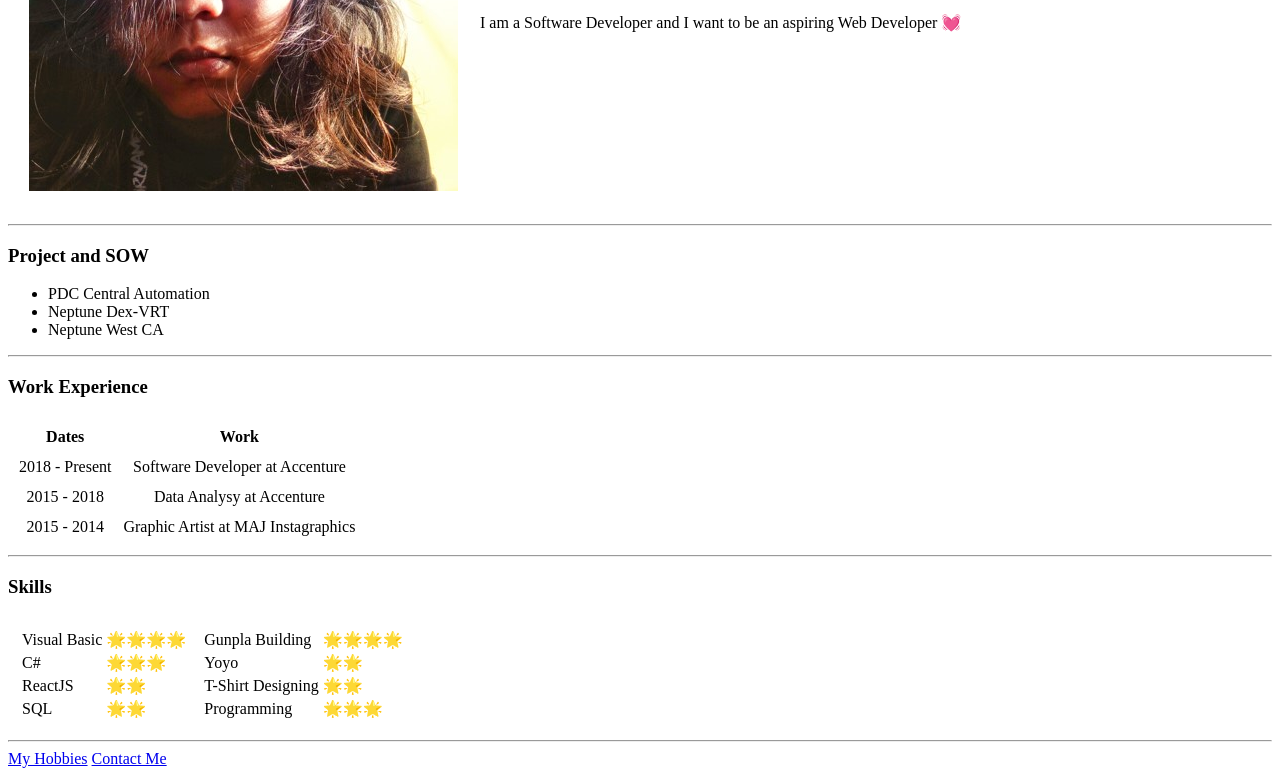
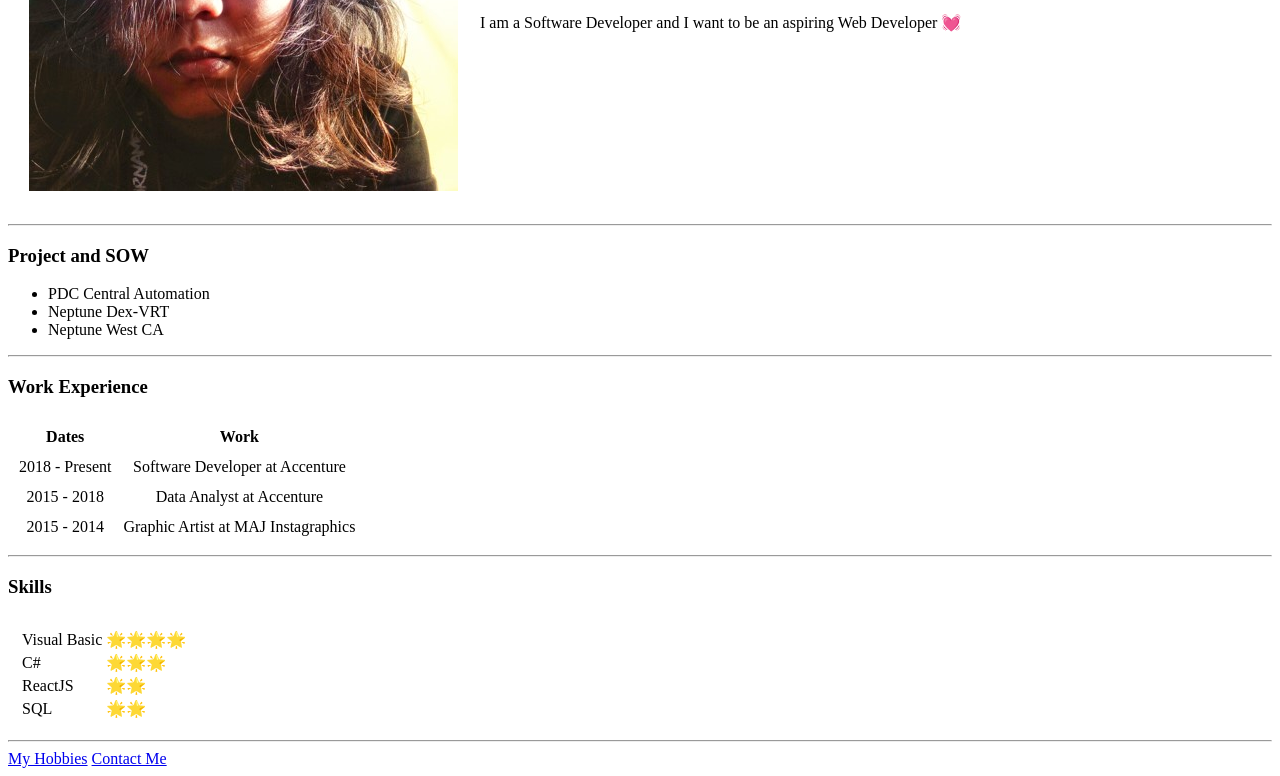
Before and after one commit to HyperionSkull/cv, a plain HTML site: page index.html in a window 1280 px wide. Shown: the part 276-1052 px from the top of the page. Drawn offline with Linux system fonts and the light colour scheme.

Commit message:
Update index.html

```diff
--- a/index.html
+++ b/index.html
@@ -44,7 +44,7 @@
             </tr>
             <tr>
                 <td>2015 - 2018</td>
-                <td>Data Analysy at Accenture</td>
+                <td>Data Analyst at Accenture</td>
             </tr>
             <tr>
                 <td>2015 - 2014</td>
@@ -77,26 +77,6 @@
                         </tr>
                     </table>
                 </td>
-                <td>
-                        <table>
-                            <tr>
-                                <td>Gunpla Building</td>
-                                <td>🌟🌟🌟🌟</td>
-                            </tr>
-                            <tr>
-                                <td>Yoyo</td>
-                                <td>🌟🌟</td>
-                            </tr>
-                            <tr>
-                                <td>T-Shirt Designing</td>
-                                <td>🌟🌟</td>
-                            </tr>
-                            <tr>
-                                <td>Programming</td>
-                                <td>🌟🌟🌟</td>
-                            </tr>
-                        </table>
-                </td>
             </tr>
         </tbody>
     </table>
```
